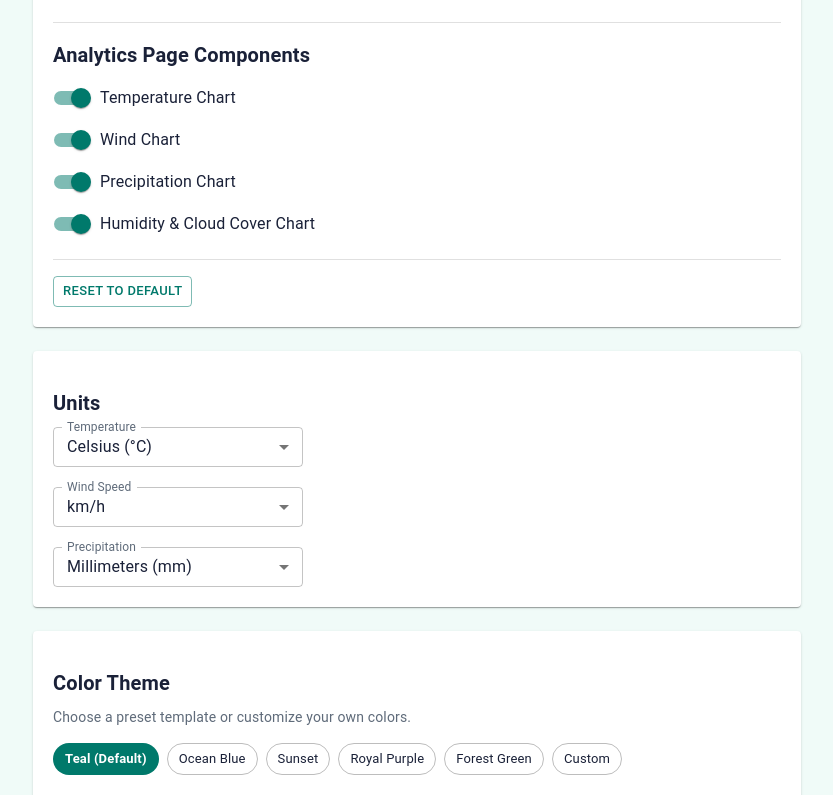
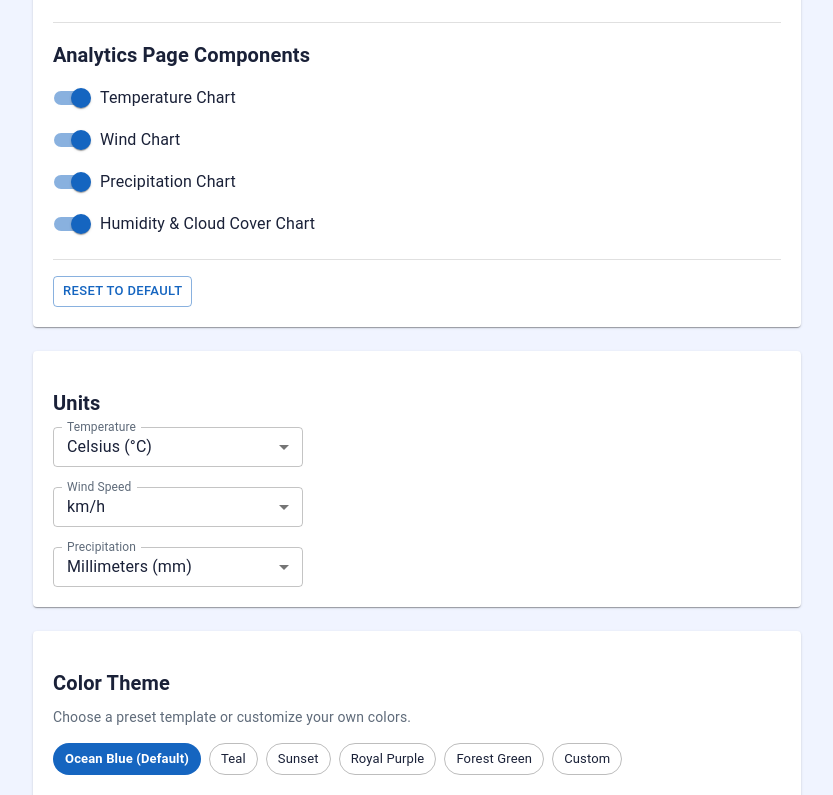
Before and after one commit to hieuthunhat/weather-app-v2, a React (Vite) app: page /settings in a window 1280 px wide. Shown: the part 585-1380 px from the top of the page, without its empty margins (223-1056 px from the left). Built offline with nearby package versions, Linux system fonts and the light colour scheme.

Commit message:
update settings

```diff
--- a/src/contexts/SettingContext.jsx
+++ b/src/contexts/SettingContext.jsx
@@ -32,6 +32,7 @@ import {
 } from "../consts/settingConstants.js";
 import {useSelector} from "react-redux";
 import {useNavigate} from "react-router-dom";
+import {useSession} from "../hooks/useSession.js";
 
 export const SettingContext = createContext();
 
@@ -50,7 +51,7 @@ export const SettingProvider = ({children}) => {
         hourly: [HOURLY_TEMPERATURE, HOURLY_RELATIVE_HUMIDITY, HOURLY_FEELS_LIKE_TEMPERATURE, HOURLY_WIND_SPEED, HOURLY_PRECIPITATION, HOURLY_RAIN, HOURLY_SHOWERS, HOURLY_SNOWFALL, HOURLY_WIND_DIRECTION, HOURLY_WIND_GUSTS, HOURLY_CLOUD_COVER, WEATHER_CODE]
     })
     const [hideElements, setHideElements] = useState([]);
-    const [unitSettings, setUnitSettings] = useStorage({
+    const [unitSettings, setUnitSettings, deleteUnitSettings] = useStorage({
         key: 'unitSettings',
         initialValue: {
             temperature_unit: 'celsius',
@@ -82,7 +83,7 @@ export const SettingProvider = ({children}) => {
         }
     };
 
-    const [componentVisibility, setComponentVisibility] = useStorage({
+    const [componentVisibility, setComponentVisibility, deleteComponentVisibility] = useStorage({
         key: 'componentVisibility',
         initialValue: defaultVisibility
     });
@@ -101,10 +102,17 @@ export const SettingProvider = ({children}) => {
         setOnboardingSkipped(true);
     };
 
+    const {deleteSession} = useSession('recentSearches')
+    const [onboarding, setOnboarding, deleteOnboarding] = useStorage({key: 'onboarding'})
+
     const resetOnboarding = () => {
         setOnboardingSkipped(false);
         setLastSearchCookie(null);
         window.location.href = "/"
+        deleteSession();
+        deleteComponentVisibility();
+        deleteUnitSettings();
+        deleteOnboarding();
     };
 
     return <SettingContext.Provider value={{
--- a/src/contexts/ThemeContext.jsx
+++ b/src/contexts/ThemeContext.jsx
@@ -6,8 +6,23 @@ import {DARK_THEME, LIGHT_THEME} from "../consts/settingConstants.js";
 export const ThemeContext = createContext({});
 
 export const THEME_TEMPLATES = {
+    ocean: {
+        name: 'Ocean Blue (Default)',
+        light: {
+            primary: '#1565C0',
+            secondary: '#42A5F5',
+            background: '#F0F4FF',
+            paper: '#FFFFFF',
+        },
+        dark: {
+            primary: '#42A5F5',
+            secondary: '#90CAF9',
+            background: '#0A1929',
+            paper: '#132F4C',
+        }
+    },
     teal: {
-        name: 'Teal (Default)',
+        name: 'Teal',
         light: {
             primary: '#00796B',
             secondary: '#4DB6AC',
@@ -19,21 +34,6 @@ export const THEME_TEMPLATES = {
             secondary: '#80CBC4',
             background: '#0D1117',
             paper: '#161B22',
-        }
-    },
-    ocean: {
-        name: 'Ocean Blue',
-        light: {
-            primary: '#1565C0',
-            secondary: '#42A5F5',
-            background: '#F0F4FF',
-            paper: '#FFFFFF',
-        },
-        dark: {
-            primary: '#42A5F5',
-            secondary: '#90CAF9',
-            background: '#0A1929',
-            paper: '#132F4C',
         }
     },
     sunset: {
@@ -114,7 +114,7 @@ function buildMuiTheme(mode, colors) {
 
 export const ThemeProvider = ({children}) => {
     const [storedTheme, setStoredTheme] = useStorage({key: 'THEME_CONTEXT'});
-    const [storedTemplate, setStoredTemplate] = useStorage({key: 'THEME_TEMPLATE', initialValue: 'teal'});
+    const [storedTemplate, setStoredTemplate] = useStorage({key: 'THEME_TEMPLATE', initialValue: 'ocean'});
     const [storedCustomColors, setStoredCustomColors] = useStorage({
         key: 'THEME_CUSTOM_COLORS',
         initialValue: THEME_TEMPLATES.custom
--- a/src/hooks/useSession.js
+++ b/src/hooks/useSession.js
@@ -9,8 +9,13 @@ export const useSession = (key) => {
         return data ? JSON.parse(data) : null;
     }
 
+    function deleteSession() {
+        sessionStorage.removeItem(key);
+    }
+
     return {
         getSession,
-        setSession
+        setSession,
+        deleteSession
     }
 }
--- a/src/hooks/useStorage.js
+++ b/src/hooks/useStorage.js
@@ -24,5 +24,9 @@ export const useStorage = ({ key, initialValue }) => {
         }
     };
 
-    return [value, setStoredValue];
+    const deleteStoredValue = () => {
+        localStorage.removeItem(key);
+    }
+
+    return [value, setStoredValue, deleteStoredValue];
 };
```
